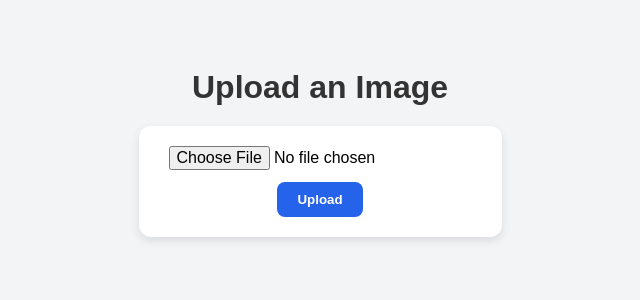
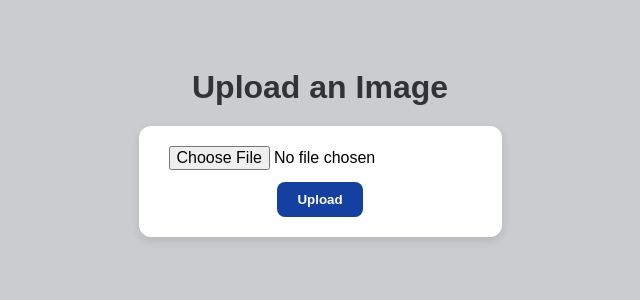
Before and after one commit to m7amd777/NASA_GalaxyOD, a Flask app: template templates/template1.html in a window 1280 px wide. Shown: the top 300 px of the page, without its empty margins (320-960 px from the left). Run offline with Flask 3, Linux system fonts and the light colour scheme; the template is opened without the code that fills it, so the values that code supplies are empty.

Commit message:
css design improvement

```diff
--- a/templates/template1.html
+++ b/templates/template1.html
@@ -6,7 +6,7 @@
         /* Basic styles for the body */
         body {
             font-family: Arial, sans-serif;
-            background-color: #f3f4f6;
+            background-color: #caccd0;
             display: flex;
             flex-direction: column;
             align-items: center;
@@ -24,7 +24,7 @@
             background-color: #fff;
             padding: 20px 30px;
             border-radius: 12px;
-            box-shadow: 0 4px 10px rgba(0,0,0,0.1);
+            box-shadow: 0 4px 10px rgba(14, 13, 13, 0.1);
             display: flex;
             flex-direction: column;
             gap: 12px;
@@ -39,7 +39,7 @@
         /* Styling the submit button */
         input[type="submit"] {
             padding: 10px 20px;
-            background-color: #2563eb;
+            background-color: #1340a1;
             color: white;
             border: none;
             border-radius: 8px;
@@ -49,7 +49,7 @@
 
         /* Hover effect for the submit button */
         input[type="submit"]:hover {
-            background-color: #1d4ed8;
+            background-color: #1dd8a0;
         }
 
         /* Container for image preview */
```
